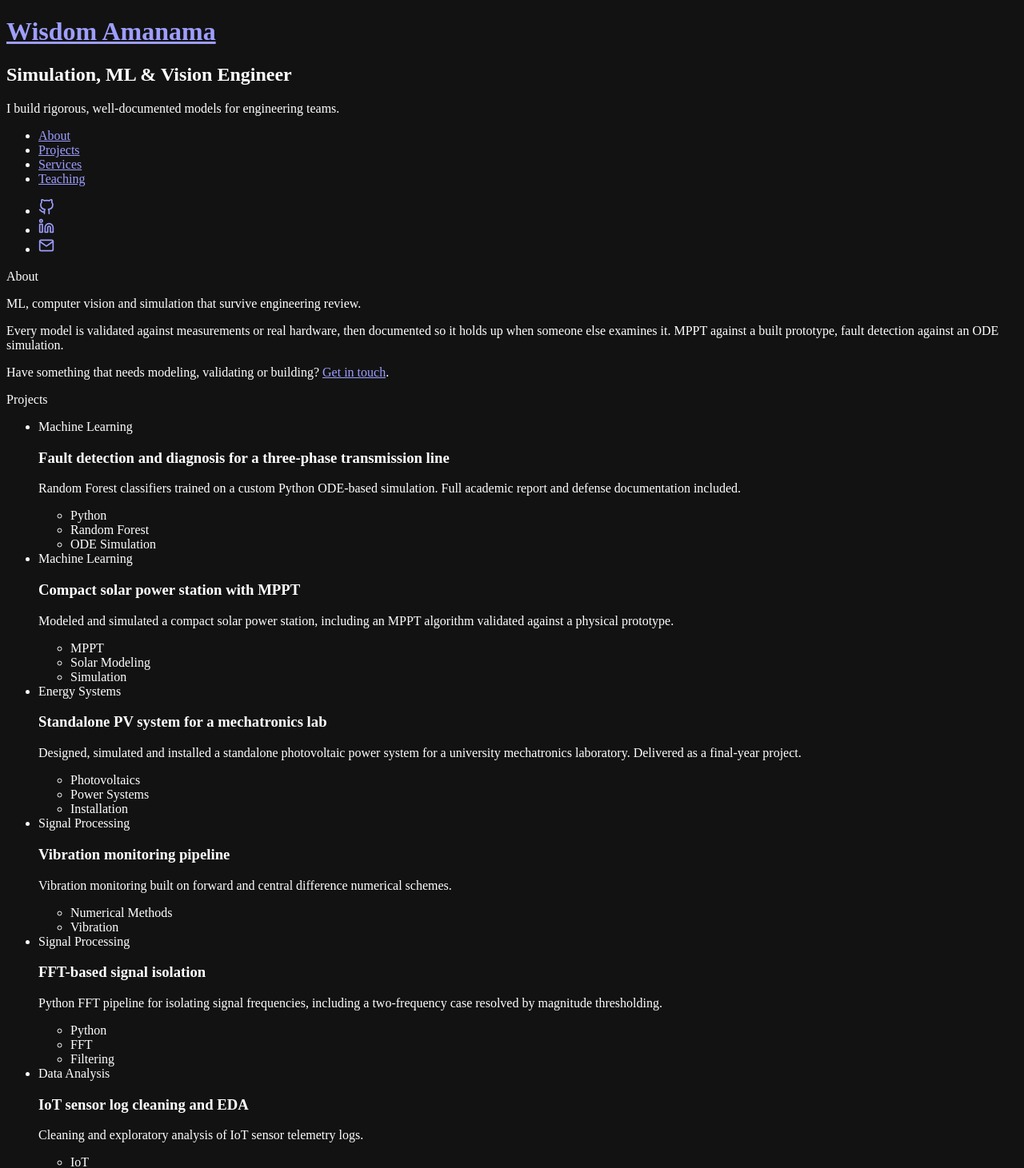
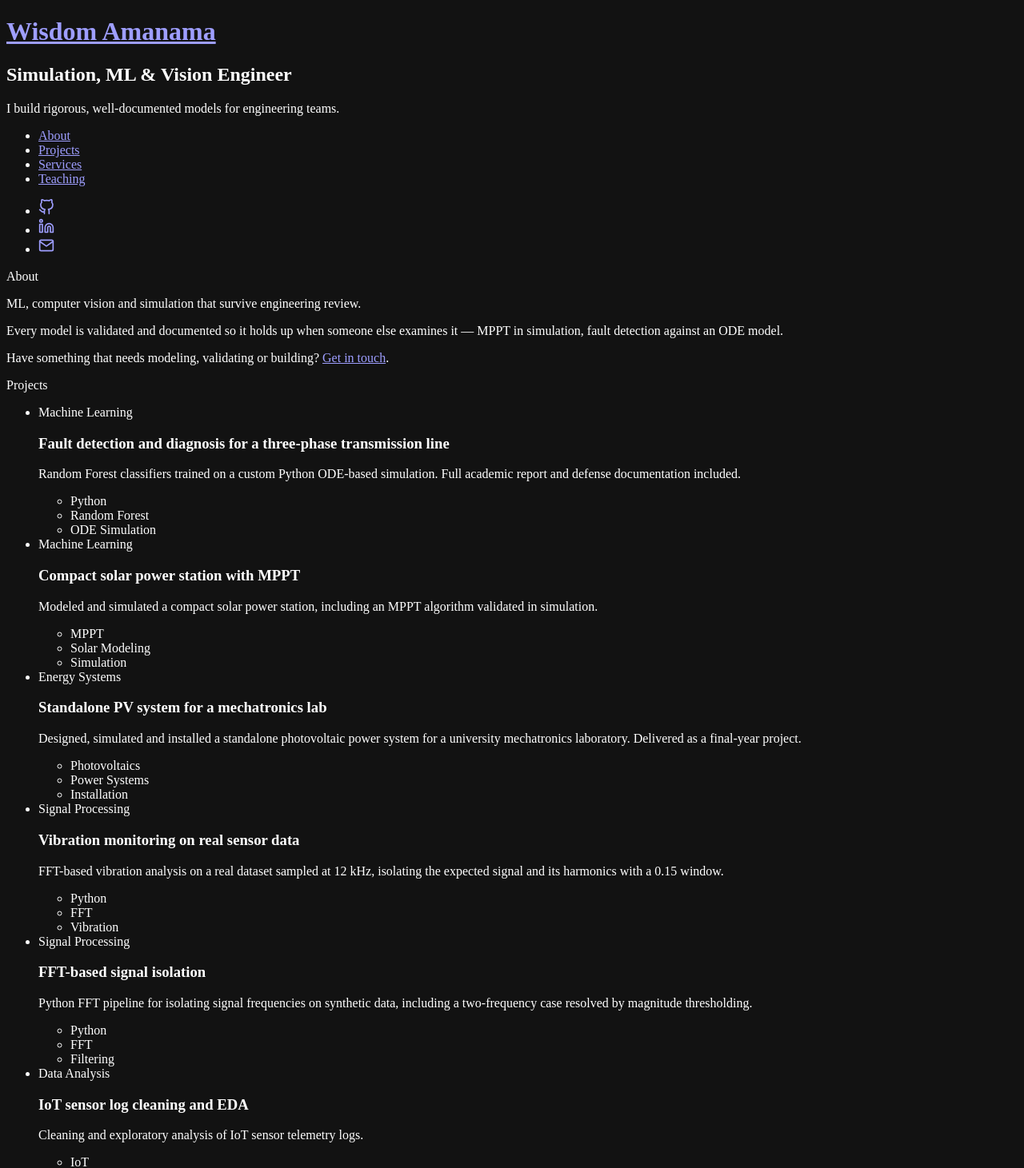
Before and after one commit to BllACK-ai/wisdom_amanama, a React (Vite) app: page / in a window 1280 px wide. Shown: the top 1461 px of the page at 80% size. Built offline with nearby package versions, Linux system fonts and the light colour scheme; the HTML template or start-up script is replaced by a standard one.

Commit message:
Updated data.ts

```diff
--- a/src/data.ts
+++ b/src/data.ts
@@ -20,7 +20,7 @@ export const profile = {
 
 export const about = [
   'ML, computer vision and simulation that survive engineering review.',
-  'Every model is validated against measurements or real hardware, then documented so it holds up when someone else examines it. MPPT against a built prototype, fault detection against an ODE simulation.',
+  'Every model is validated and documented so it holds up when someone else examines it — MPPT in simulation, fault detection against an ODE model.',
 ]
 
 export const projects: Item[] = [
@@ -33,7 +33,7 @@ export const projects: Item[] = [
   {
     when: 'Machine Learning',
     title: 'Compact solar power station with MPPT',
-    body: 'Modeled and simulated a compact solar power station, including an MPPT algorithm validated against a physical prototype.',
+    body: 'Modeled and simulated a compact solar power station, including an MPPT algorithm validated in simulation.',
     tags: ['MPPT', 'Solar Modeling', 'Simulation'],
   },
   {
@@ -44,14 +44,14 @@ export const projects: Item[] = [
   },
   {
     when: 'Signal Processing',
-    title: 'Vibration monitoring pipeline',
-    body: 'Vibration monitoring built on forward and central difference numerical schemes.',
-    tags: ['Numerical Methods', 'Vibration'],
+    title: 'Vibration monitoring on real sensor data',
+    body: 'FFT-based vibration analysis on a real dataset sampled at 12 kHz, isolating the expected signal and its harmonics with a 0.15 window.',
+    tags: ['Python', 'FFT', 'Vibration'],
   },
   {
     when: 'Signal Processing',
     title: 'FFT-based signal isolation',
-    body: 'Python FFT pipeline for isolating signal frequencies, including a two-frequency case resolved by magnitude thresholding.',
+    body: 'Python FFT pipeline for isolating signal frequencies on synthetic data, including a two-frequency case resolved by magnitude thresholding.',
     tags: ['Python', 'FFT', 'Filtering'],
   },
   {
```
